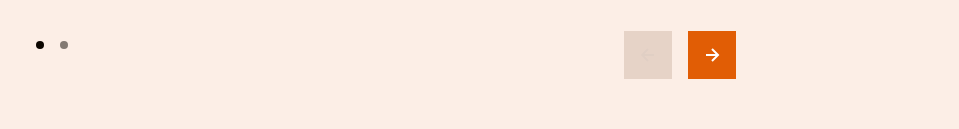
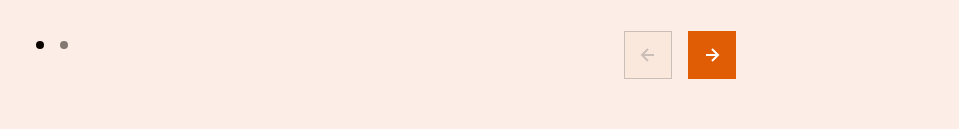
Before and after one commit to yehor-lytovchenko/x-team-booksy, a website built with Vite: page src/index.html in a window 1280 px wide. Shown: the part 1830-1959 px from the top of the page, without its empty margins (256-1215 px from the left). Built offline with nearby package versions, Linux system fonts and the light colour scheme.

Commit message:
events btn fix color border & svg

```diff
--- a/src/css/events.css
+++ b/src/css/events.css
@@ -41,11 +41,11 @@
 
 .events-swiper-button-next.events-swiper-button-disabled,
 .events-swiper-button-prev.events-swiper-button-disabled {
-  background: var(--arrows-btn-normal);
   opacity: 0.2;
   pointer-events: none;
   cursor: default;
-  filter: grayscale(70%);
+  background-color: rgba(225, 93, 5, 0.2);
+  border: 1px solid var(--primary-color);
 }
 
 .events-swiper-arrow {
@@ -68,7 +68,6 @@
 
 .events-swiper-button-disabled .events-swiper-arrow {
   fill: var(--primary-color);
-  opacity: 0.2;
 }
 
 .events-swiper-button-prev::after,
```
